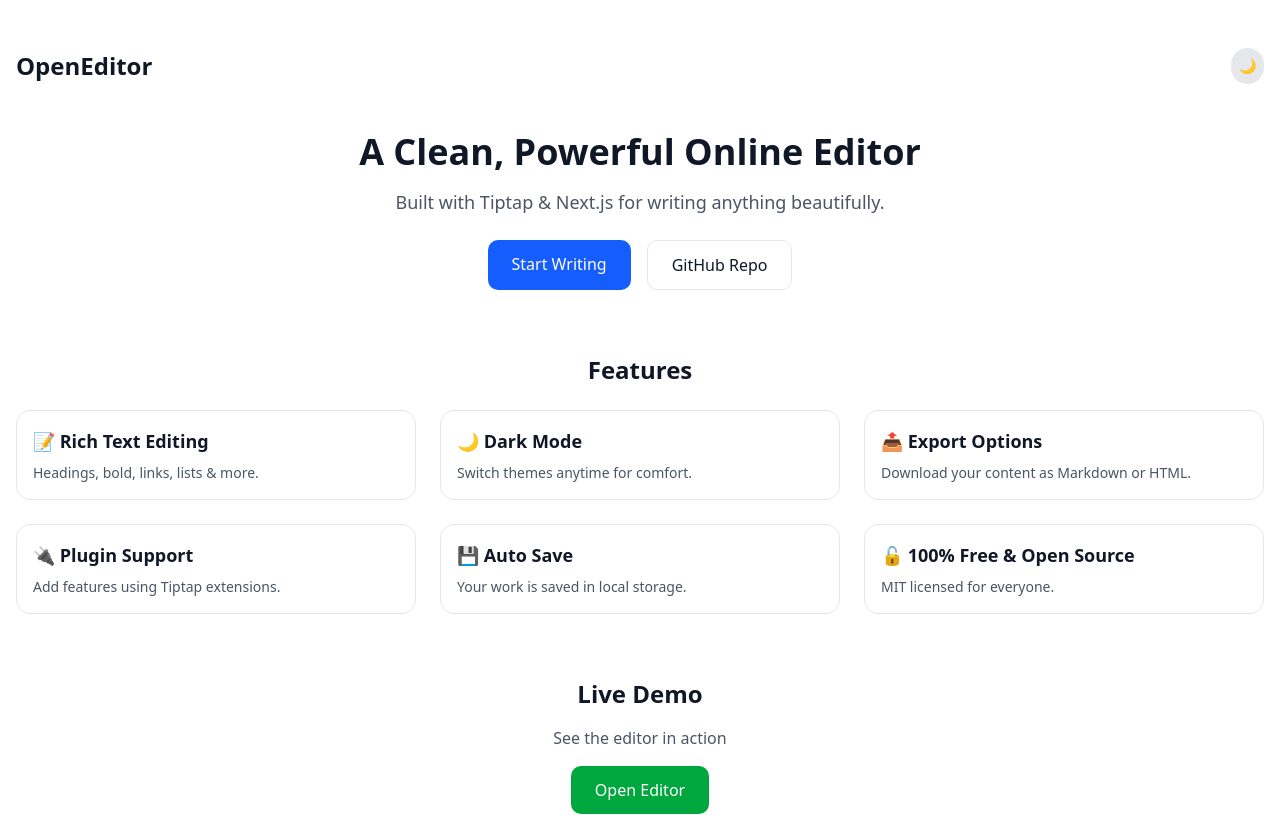
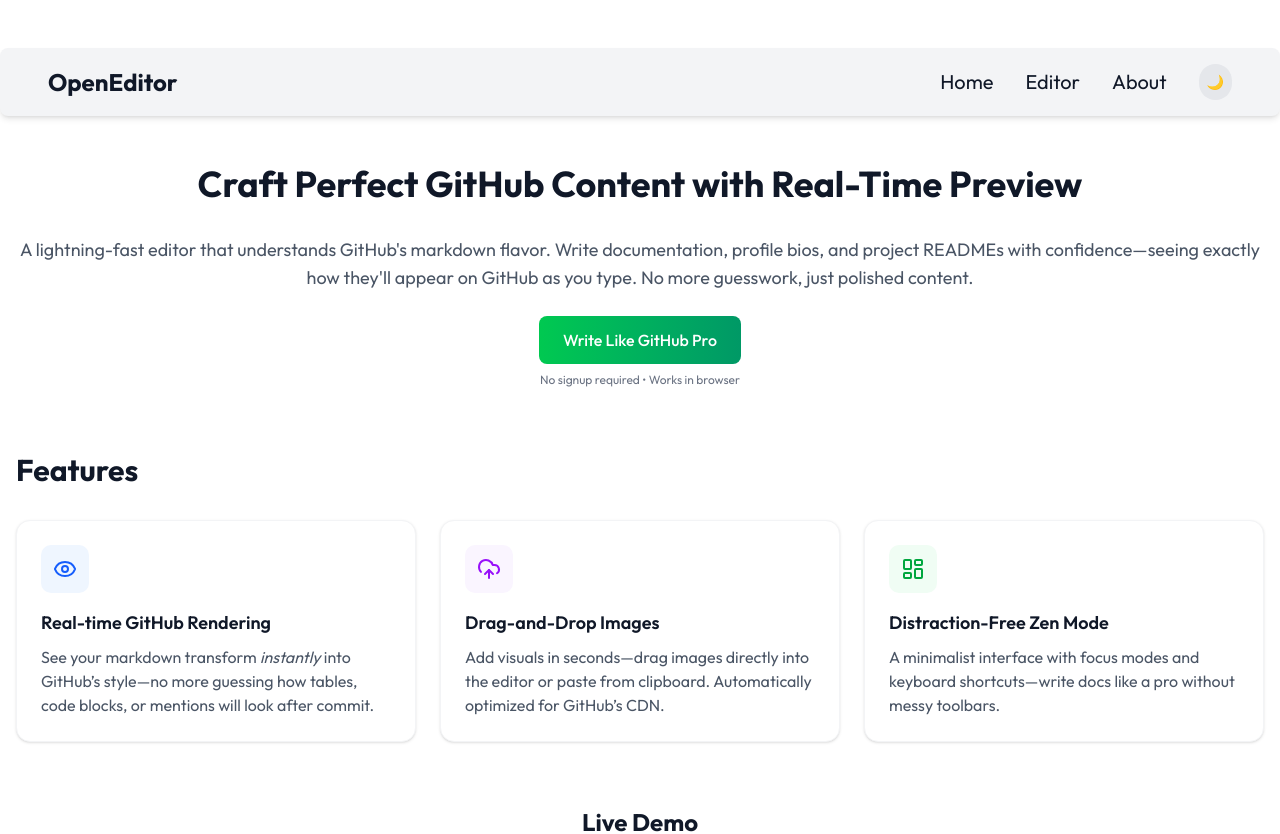
Before and after one commit to jonalphabert/live-editor-next-tiptap, a Next.js app: page / in a window 1280 px wide. Shown: the top 834 px of the page. Built offline with nearby package versions, Linux system fonts and the light colour scheme.

Commit message:
refine landing page

```diff
--- a/app/layout.tsx
+++ b/app/layout.tsx
@@ -2,13 +2,14 @@
 import { Geist, Outfit } from "next/font/google";
 import "./globals.css";
 import ThemeProvider from "@/components/theme/ThemeProvider";
+import { Navbar } from "@/components/Navbar";
 
 const geistSans = Geist({
   variable: "--font-geist-sans",
   subsets: ["latin"],
 });
 
-const geistMono = Outfit({
+const outfitSans = Outfit({
   variable: "--font-outfit",
   subsets: ["latin"],
 });
@@ -26,10 +27,10 @@
   return (
     <html lang="en">
       <body
-        className={`${geistSans.variable} ${geistMono.variable} antialiased dark:bg-gray-900 dark:text-white bg-white text-gray-900`}
+        className={`${geistSans.variable} ${outfitSans.variable} antialiased dark:bg-gray-950 dark:text-white bg-white text-gray-900 relative font-outfit`}
       >
        <ThemeProvider>
-          {/* Your layout structure */}
+          <Navbar/>
           {children}
         </ThemeProvider>
       </body>
--- a/app/page.tsx
+++ b/app/page.tsx
@@ -1,55 +1,77 @@
 import ThemeToggle from '@/components/theme/ThemeButton'
+import { EyeIcon, LayoutDashboardIcon, UploadCloudIcon } from 'lucide-react'
 import Link from 'next/link'
 
 export default function HomePage() {
 
   return (
-    <main className={'dark:bg-gray-900 dark:text-white bg-white text-gray-900'}>
+    <main>
       <div className="container mx-auto px-4 py-12 min-h-screen">
 
-        <div className="flex justify-between items-center mb-12">
-          <h1 className="text-2xl font-bold">OpenEditor</h1>
-          <ThemeToggle />
-        </div>
-
         <section className="text-center mb-16">
-          <h2 className="text-4xl font-bold mb-4">
-            A Clean, Powerful Online Editor
+          <h2 className="text-4xl font-bold mb-8">
+            Craft Perfect GitHub Content with Real-Time Preview
           </h2>
           <p className="text-lg text-gray-600 dark:text-gray-300 mb-6">
-            Built with Tiptap & Next.js for writing anything beautifully.
+          A lightning-fast editor that understands GitHub's markdown flavor. Write documentation, profile bios, and project READMEs with confidence—seeing exactly how they'll appear on GitHub as you type. No more guesswork, just polished content.
           </p>
           <div className="flex justify-center gap-4">
-            <Link href="/editor" className="px-6 py-3 bg-blue-600 text-white rounded-lg font-medium hover:bg-blue-700">
-              Start Writing
-            </Link>
-            <a
-              href="https://github.com/jonalphabert/live-editor-next-tiptap"
-              target="_blank"
-              className="px-6 py-3 border rounded-lg font-medium hover:bg-gray-100 dark:hover:bg-gray-800"
-            >
-              GitHub Repo
-            </a>
+            <div>
+              <Link href="/editor" >
+                <div className="bg-gradient-to-r from-green-500 to-emerald-600 text-white font-medium py-3 px-6 rounded-md hover:shadow-lg transition-all mb-2">
+                  Write Like GitHub Pro
+                </div>
+              </Link>
+              <p className="text-xs text-gray-500 dark:text-gray-400 mt-1">No signup required • Works in browser</p>
+            </div>
           </div>
         </section>
 
         {/* Features */}
         <section className="mb-16">
-          <h3 className="text-2xl font-bold mb-6 text-center">Features</h3>
-          <div className="grid md:grid-cols-3 gap-6">
-            {[
-              ['📝 Rich Text Editing', 'Headings, bold, links, lists & more.'],
-              ['🌙 Dark Mode', 'Switch themes anytime for comfort.'],
-              ['📤 Export Options', 'Download your content as Markdown or HTML.'],
-              ['🔌 Plugin Support', 'Add features using Tiptap extensions.'],
-              ['💾 Auto Save', 'Your work is saved in local storage.'],
-              ['🔓 100% Free & Open Source', 'MIT licensed for everyone.']
-            ].map(([title, desc], i) => (
-              <div key={i} className="p-4 border rounded-xl hover:shadow-lg transition">
-                <h4 className="font-semibold text-lg mb-2">{title}</h4>
-                <p className="text-gray-600 dark:text-gray-400 text-sm">{desc}</p>
+          <h2 className="text-3xl font-bold mb-8">Features</h2>
+          <div className="grid grid-cols-1 md:grid-cols-3 gap-6 my-8">
+            {/* Feature 1: Real-time Rendering */}
+            <div className="bg-white dark:bg-gray-800 p-6 rounded-xl border border-gray-100 dark:border-gray-700 shadow-sm hover:shadow-md transition-shadow duration-300 group">
+              <div className="w-12 h-12 mb-4 rounded-lg bg-blue-50 dark:bg-blue-900/30 flex items-center justify-center group-hover:scale-110 transition-transform">
+                <EyeIcon className="w-6 h-6 text-blue-600 dark:text-blue-400" />
               </div>
-            ))}
+              <h3 className="text-lg font-semibold mb-2 text-gray-900 dark:text-white">
+                Real-time GitHub Rendering
+              </h3>
+              <p className="text-gray-600 dark:text-gray-300">
+                See your markdown transform <em>instantly</em> into GitHub’s style—no more guessing how tables,
+                code blocks, or mentions will look after commit.
+              </p>
+            </div>
+
+            {/* Feature 2: Drag-and-Drop */}
+            <div className="bg-white dark:bg-gray-800 p-6 rounded-xl border border-gray-100 dark:border-gray-700 shadow-sm hover:shadow-md transition-shadow duration-300 group">
+              <div className="w-12 h-12 mb-4 rounded-lg bg-purple-50 dark:bg-purple-900/30 flex items-center justify-center group-hover:scale-110 transition-transform">
+                <UploadCloudIcon className="w-6 h-6 text-purple-600 dark:text-purple-400" />
+              </div>
+              <h3 className="text-lg font-semibold mb-2 text-gray-900 dark:text-white">
+                Drag-and-Drop Images
+              </h3>
+              <p className="text-gray-600 dark:text-gray-300">
+                Add visuals in seconds—drag images directly into the editor or paste from clipboard.
+                Automatically optimized for GitHub’s CDN.
+              </p>
+            </div>
+
+            {/* Feature 3: Clean Interface */}
+            <div className="bg-white dark:bg-gray-800 p-6 rounded-xl border border-gray-100 dark:border-gray-700 shadow-sm hover:shadow-md transition-shadow duration-300 group">
+              <div className="w-12 h-12 mb-4 rounded-lg bg-green-50 dark:bg-green-900/30 flex items-center justify-center group-hover:scale-110 transition-transform">
+                <LayoutDashboardIcon className="w-6 h-6 text-green-600 dark:text-green-400" />
+              </div>
+              <h3 className="text-lg font-semibold mb-2 text-gray-900 dark:text-white">
+                Distraction-Free Zen Mode
+              </h3>
+              <p className="text-gray-600 dark:text-gray-300">
+                A minimalist interface with focus modes and keyboard shortcuts—write docs like a pro
+                without messy toolbars.
+              </p>
+            </div>
           </div>
         </section>
 
--- /dev/null
+++ b/components/Navbar.tsx
@@ -0,0 +1,22 @@
+import Link from "next/link";
+import ThemeToggle from "./theme/ThemeButton";
+
+export const Navbar: React.FC = () => {
+  return (
+    <nav className="container mx-auto bg-gray-100 dark:bg-gray-800/70 backdrop-blur-md rounded-md shadow-md px-12 py-4 flex justify-between items-center mb-12 top-12 sticky">
+        <h1 className="text-2xl font-bold">OpenEditor</h1>
+        <div className='flex gap-8 items-center justify-center'>
+            <Link href="/">
+            <div className='text-xl transition-colors hover:text-gray-900 dark:hover:text-gray-100'>Home</div>
+            </Link>
+            <Link href="/editor">
+            <div className='text-xl transition-colors hover:text-gray-900 dark:hover:text-gray-100'>Editor</div>
+            </Link>
+            <Link href="/about">
+            <div className='text-xl transition-colors hover:text-gray-900 dark:hover:text-gray-100'>About</div>
+            </Link>
+            <ThemeToggle />
+        </div>
+    </nav>
+  );
+};
--- a/store/themeStore.ts
+++ b/store/themeStore.ts
@@ -6,15 +6,25 @@
   toggleDarkMode: () => void;
 };
 
+// Helper function to detect system theme
+const getSystemThemePreference = (): boolean => {
+  // Check for SSR (window won't be available)
+  if (typeof window === 'undefined') return false;
+
+  return window.matchMedia('(prefers-color-scheme: dark)').matches;
+};
+
 export const useThemeStore = create<ThemeState>()(
   persist(
     (set) => ({
-      darkMode: false,
+      darkMode: getSystemThemePreference(),
       toggleDarkMode: () => set((state) => ({ darkMode: !state.darkMode })),
     }),
     {
-      name: 'theme-storage', // unique name for localStorage key
+      name: 'theme-storage',
       storage: createJSONStorage(() => localStorage),
+      // Only rehydrate (load from storage) if the storage exists
+      partialize: (state) => ({ darkMode: state.darkMode }),
     }
   )
 );
```
